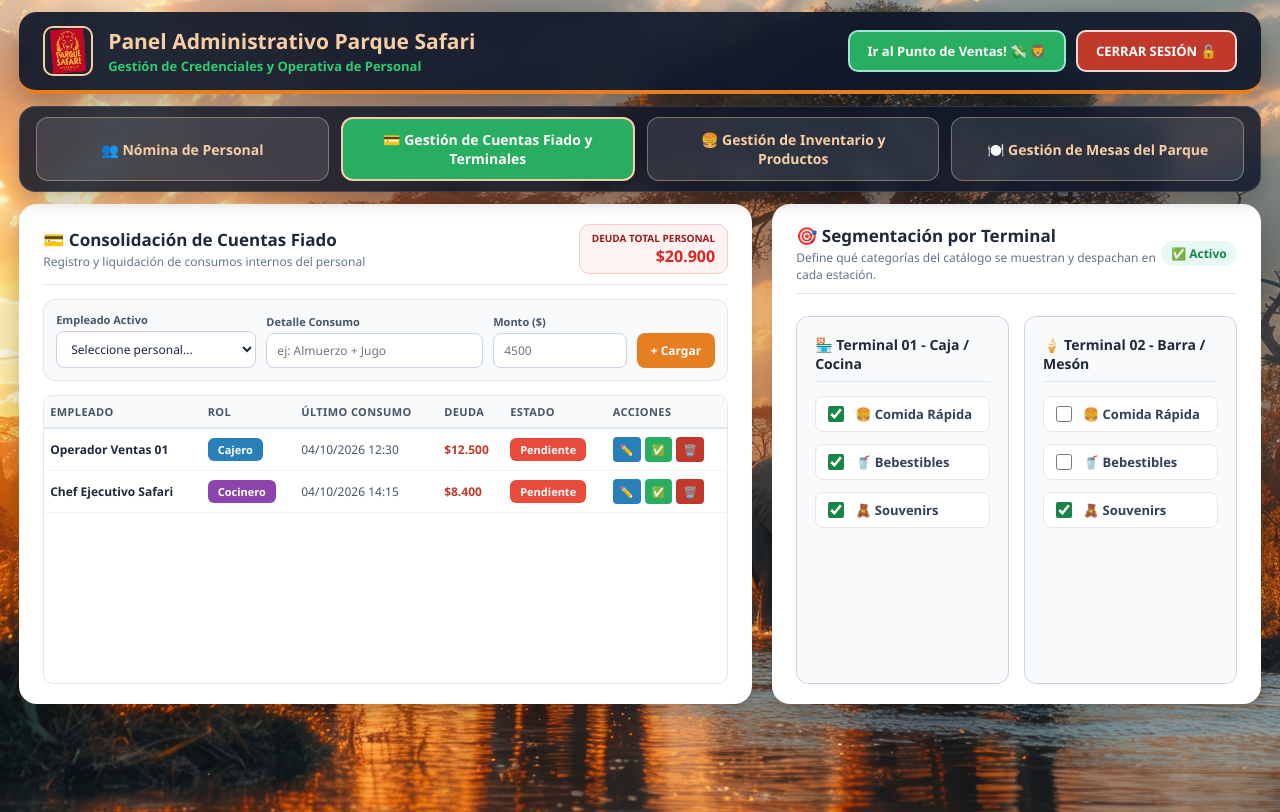
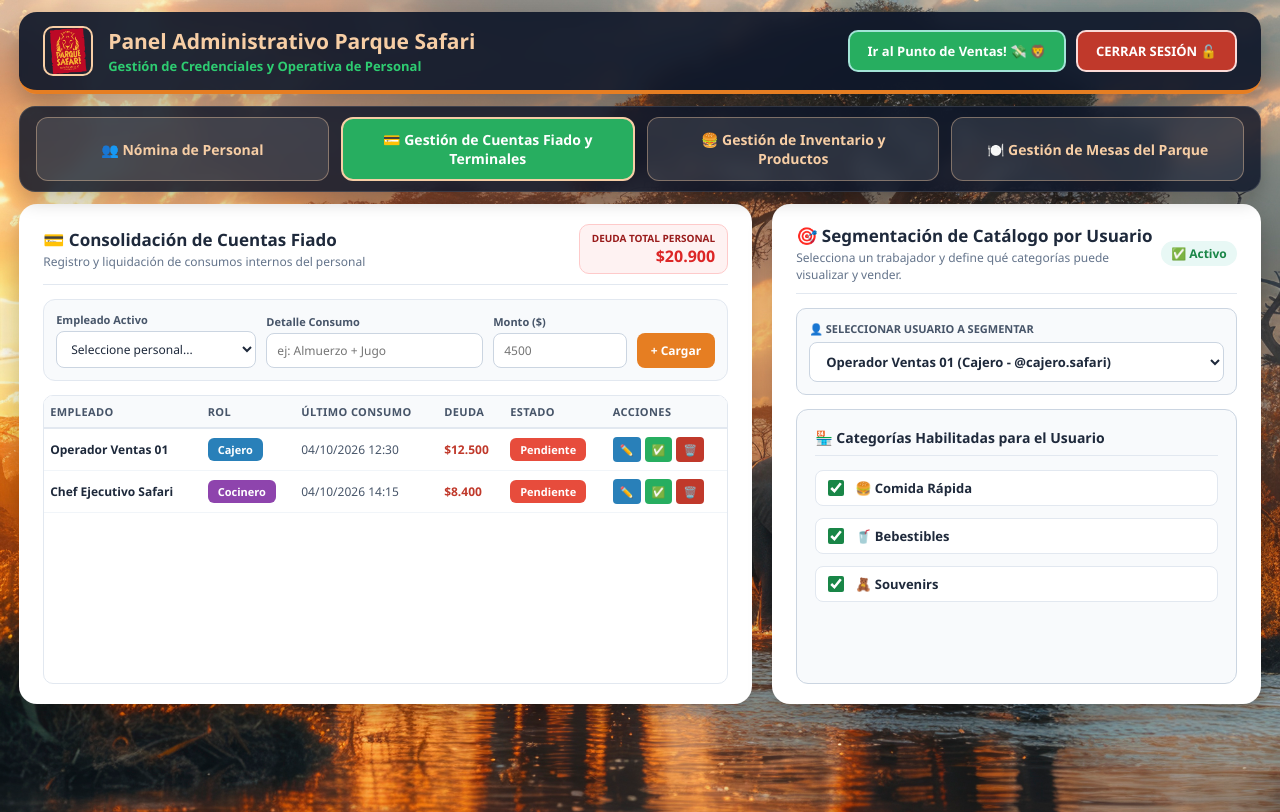
Before and after one commit to Felipee3001/proyecto-safari-pos, a Django app: page /admin-panel/ in a window 1280 px wide, after a click on "💳 Gestión de Cuentas Fiado y Terminales". Run offline with Django 5.2, Linux system fonts and the light colour scheme; data comes from the database, SQL or seed files in the repository; data that the repository does not hold is empty.

Commit message:
Actualiza Segmentación por Usuario y Edicion de Precios

```diff
--- a/Safari/templates/admin.html
+++ b/Safari/templates/admin.html
@@ -203,27 +203,31 @@
                 </div>
             </div>
 
-            <!-- TARJETA DERECHA: SEGMENTACIÓN POR TERMINAL -->
+            <!-- TARJETA DERECHA: SEGMENTACIÓN POR USUARIO -->
             <div class="card admin-section" style="margin: 0; display: flex; flex-direction: column; justify-content: flex-start; min-height: 500px; height: 500px;">
                 <div style="display: flex; justify-content: space-between; align-items: center; margin-bottom: 14px; border-bottom: 1px solid #E2E8F0; padding-bottom: 10px;">
                     <div>
-                        <h2 style="margin: 0; font-size: 17px; color: #1E293B;">🎯 Segmentación por Terminal</h2>
-                        <p style="margin: 2px 0 0 0; font-size: 12px; color: #64748B;">Define qué categorías del catálogo se muestran y despachan en cada estación.</p>
+                        <h2 style="margin: 0; font-size: 17px; color: #1E293B;">🎯 Segmentación de Catálogo por Usuario</h2>
+                        <p style="margin: 2px 0 0 0; font-size: 12px; color: #64748B;">Selecciona un trabajador y define qué categorías puede visualizar y vender.</p>
                     </div>
                     <span id="badge-segmentacion-estado" style="background: #E8F8F5; color: #198647; padding: 4px 10px; border-radius: 20px; font-size: 12px; font-weight: 800; white-space: nowrap;">
                         ✅ Activo
                     </span>
                 </div>
 
-                <div style="display: grid; grid-template-columns: 1fr 1fr; gap: 15px; margin-top: 8px; flex: 1;">
-                    <div class="terminal-card" style="background: #F8FAFC; padding: 18px; border-radius: 12px; border: 1px solid #CBD5E1; display: flex; flex-direction: column;">
-                        <h4 style="margin: 0 0 14px 0; font-size: 14px; color: #1E293B; border-bottom: 1px solid #E2E8F0; padding-bottom: 8px;">🏪 Terminal 01 - Caja / Cocina</h4>
-                        <div id="seg-terminal-caja" class="checkbox-group" style="display: flex; flex-direction: column; gap: 12px;"></div>
+                <!-- SELECTOR DE USUARIO -->
+                <div style="margin-bottom: 14px; background: #F8FAFC; padding: 12px; border-radius: 10px; border: 1px solid #CBD5E1;">
+                    <label for="seg-usuario-select" style="font-size: 11px; font-weight: 800; color: #475569; display: block; margin-bottom: 6px;">👤 SELECCIONAR USUARIO A SEGMENTAR</label>
+                    <select id="seg-usuario-select" class="form-control" onchange="renderSegmentacionDinamica()" style="font-size: 13px; font-weight: 700; cursor: pointer;">
+                        <option value="">-- Cargando usuarios... --</option>
+                    </select>
                 </div>
 
-                    <div class="terminal-card" style="background: #F8FAFC; padding: 18px; border-radius: 12px; border: 1px solid #CBD5E1; display: flex; flex-direction: column;">
-                        <h4 style="margin: 0 0 14px 0; font-size: 14px; color: #1E293B; border-bottom: 1px solid #E2E8F0; padding-bottom: 8px;">🍦 Terminal 02 - Barra / Mesón</h4>
-                        <div id="seg-terminal-barra" class="checkbox-group" style="display: flex; flex-direction: column; gap: 12px;"></div>
+                <!-- ÚNICA TARJETA DE CATEGORÍAS PERMITIDAS -->
+                <div style="flex: 1; display: flex; flex-direction: column;">
+                    <div class="terminal-card" style="background: #F8FAFC; padding: 18px; border-radius: 12px; border: 1px solid #CBD5E1; display: flex; flex-direction: column; flex: 1;">
+                        <h4 style="margin: 0 0 14px 0; font-size: 14px; color: #1E293B; border-bottom: 1px solid #E2E8F0; padding-bottom: 8px;">🏪 Categorías Habilitadas para el Usuario</h4>
+                        <div id="seg-terminal-caja" class="checkbox-group" style="display: flex; flex-direction: column; gap: 12px;"></div>
                     </div>
                 </div>
             </div>
@@ -1046,10 +1050,35 @@
         }
 
         function renderSegmentacionDinamica() {
+            var selectUser = document.getElementById('seg-usuario-select');
             var contCaja = document.getElementById('seg-terminal-caja');
-            var contBarra = document.getElementById('seg-terminal-barra');
-            if (!contCaja || !contBarra) return;
+            if (!selectUser || !contCaja) return;
 
+            // 1. Llenar el selector con empleados activos (excluyendo Administradores si deseas)
+            var valorPrevio = selectUser.value;
+            selectUser.innerHTML = '';
+            var operativos = empleados.filter(function(e) { return e.activo && e.rol !== 'Administrador'; });
+
+            if (operativos.length === 0) {
+                selectUser.innerHTML = '<option value="">No hay empleados operativos activos</option>';
+                contCaja.innerHTML = '<p style="color:#64748B; font-size:13px;">Crea o habilita un usuario primero.</p>';
+                return;
+            }
+
+            operativos.forEach(function(emp) {
+                var opt = document.createElement('option');
+                opt.value = emp.user; // Usamos el username como identificador único
+                opt.textContent = emp.nombre + ' (' + emp.rol + ' - @' + emp.user + ')';
+                selectUser.appendChild(opt);
+            });
+
+            if (valorPrevio && operativos.some(function(e) { return e.user === valorPrevio; })) {
+                selectUser.value = valorPrevio;
+            }
+
+            var usuarioSeleccionado = selectUser.value;
+
+            // 2. Obtener categorías únicas (Comida Rápida, Bebestibles, Souvenirs)
             var etiquetasMap = {
                 'comidarapida': '🍔 Comida Rápida',
                 'bebestibles': '🥤 Bebestibles',
@@ -1067,37 +1096,32 @@
                 return (idxA === -1 ? 99 : idxA) - (idxB === -1 ? 99 : idxB);
             });
 
-            var configActual = window.segmentacionTerminales || {
-                caja: ['comidarapida', 'bebestibles', 'souvenirs'],
-                barra: ['souvenirs']
-            };
+            // 3. Leer permisos guardados para ese usuario específico (por defecto todas activas)
+            var mapaUsuarios = (window.segmentacionTerminales && window.segmentacionTerminales.usuarios) || {};
+            var permitidasUsuario = mapaUsuarios[usuarioSeleccionado] || catsUnicas;
 
             contCaja.innerHTML = '';
-            contBarra.innerHTML = '';
-
             catsUnicas.forEach(function(catId) {
                 var labelTexto = etiquetasMap[catId] || ('📦 ' + catId.toUpperCase());
-
-                [
-                    { contenedor: contCaja, lista: configActual.caja || [] },
-                    { contenedor: contBarra, lista: configActual.barra || [] }
-                ].forEach(function(dest) {
                 var lbl = document.createElement('label');
+                lbl.style.cssText = 'display:flex; align-items:center; gap:8px; cursor:pointer; font-size:13px; font-weight:700; color:#1E293B;';
                 var chk = document.createElement('input');
                 chk.type = 'checkbox';
                 chk.value = catId;
-                    chk.checked = dest.lista.includes(catId);
+                chk.checked = permitidasUsuario.includes(catId);
                 chk.onchange = guardarSegmentacion;
                 lbl.appendChild(chk);
                 lbl.appendChild(document.createTextNode(labelTexto));
-                    dest.contenedor.appendChild(lbl);
-                });
+                contCaja.appendChild(lbl);
             });
         }
 
         async function guardarSegmentacion() {
+            var selectUser = document.getElementById('seg-usuario-select');
+            var usuarioSeleccionado = selectUser ? selectUser.value : '';
+            if (!usuarioSeleccionado) return;
+
             var checksCaja = Array.from(document.querySelectorAll('#seg-terminal-caja input[type="checkbox"]:checked')).map(function(c) { return c.value; });
-            var checksBarra = Array.from(document.querySelectorAll('#seg-terminal-barra input[type="checkbox"]:checked')).map(function(c) { return c.value; });
             var badge = document.getElementById('badge-segmentacion-estado');
 
             if (badge) {
@@ -1106,11 +1130,18 @@
                 badge.style.color = '#D35400';
             }
 
-            var data = await apiAdminPost('/api/segmentacion/', { caja: checksCaja, barra: checksBarra }, "❌ Error al guardar segmentación en MySQL.");
+            var data = await apiAdminPost('/api/segmentacion/', {
+                usuario: usuarioSeleccionado,
+                categorias: checksCaja
+            }, "❌ Error al guardar segmentación en MySQL.");
+
             if (data) {
-                window.segmentacionTerminales = { caja: data.caja, barra: data.barra };
+                if (!window.segmentacionTerminales) window.segmentacionTerminales = {};
+                if (!window.segmentacionTerminales.usuarios) window.segmentacionTerminales.usuarios = {};
+                window.segmentacionTerminales.usuarios[usuarioSeleccionado] = checksCaja;
+
                 if (badge) {
-                    badge.innerText = '💾 Guardado en MySQL';
+                    badge.innerText = '💾 Guardado';
                     badge.style.background = '#E8F8F5';
                     badge.style.color = '#198647';
                     setTimeout(function() { badge.innerText = '✅ Activo'; }, 1800);
--- a/Safari/views.py
+++ b/Safari/views.py
@@ -201,6 +201,7 @@ def api_estado_general(request):
     """Retorna productos, mesas sincronizadas, comandas KDS (Cocina 4 cols / Barra 2 cols) y mesero (2 cols)."""
     try:
         from django.db.models import Q
+        from .models import SegmentacionTerminal
 
         mesas = list(
             Mesa.objects.all().values('id', 'numero')
@@ -209,6 +210,15 @@ def api_estado_general(request):
         productos_qs = Producto.objects.filter(
             activo=True
         ).select_related('categoria')
+
+        # 🎯 FILTRO POR SEGMENTACIÓN DE USUARIO (Configurado en Admin)
+        if request.user.is_authenticated:
+            seg_usuario = SegmentacionTerminal.objects.filter(
+                terminal=f"USER_{request.user.username}"
+            ).first()
+            if seg_usuario:
+                cats_permitidas = [c.strip().lower() for c in seg_usuario.categorias.split(',') if c.strip()]
+                productos_qs = productos_qs.filter(categoria__codigo__in=cats_permitidas)
 
         productos = []
         for p in productos_qs:
@@ -862,9 +872,16 @@ def api_admin_datos(request):
     from .models import Empleado, Producto, Mesa, CuentaFiado, SegmentacionTerminal, CajaSesion
 
     try:
-        # 1. Consultamos las sesiones con estado 'ABIERTA' en CajaSesion y las cruzamos por username
-        sesiones_abiertas = CajaSesion.objects.select_related('cajero').filter(estado='ABIERTA')
-        usuarios_en_turno = set(s.cajero.username for s in sesiones_abiertas if s.cajero)
+        # 1. Consultamos las sesiones abiertas o pausadas en CajaSesion y las cruzamos por username
+        sesiones_activas = CajaSesion.objects.select_related('cajero').filter(estado__in=['ABIERTA', 'PAUSADA'])
+        estado_turnos = {}
+        for s in sesiones_activas:
+            if s.cajero:
+                esta_pausada = (s.estado == 'PAUSADA')
+                estado_turnos[s.cajero.username] = {
+                    'en_turno': not esta_pausada,
+                    'en_pausa': esta_pausada
+                }
 
         empleados = list(
             Empleado.objects.all().order_by('id').values(
@@ -879,9 +896,9 @@ def api_admin_datos(request):
         )
         for e in empleados:
             e['pass'] = e.pop('pass_plain')
-            esta_en_turno = (e['user'] in usuarios_en_turno)
-            e['en_turno'] = esta_en_turno
-            e['en_pausa'] = False
+            info_turno = estado_turnos.get(e['user'], {'en_turno': False, 'en_pausa': False})
+            e['en_turno'] = info_turno['en_turno']
+            e['en_pausa'] = info_turno['en_pausa']
 
         productos_qs = Producto.objects.select_related('categoria').filter(activo=True).order_by('id')
         productos = []
@@ -913,17 +930,15 @@ def api_admin_datos(request):
                 'deuda': f.deuda
             })
 
-        caja_seg, _ = SegmentacionTerminal.objects.get_or_create(
-            terminal='CAJA',
-            defaults={'categorias': 'comidarapida,bebestibles,souvenirs'}
-        )
-        barra_seg, _ = SegmentacionTerminal.objects.get_or_create(
-            terminal='BARRA',
-            defaults={'categorias': 'souvenirs'}
-        )
+        # 2. Cargar segmentación individual por usuario (USER_<username>)
+        registros_seg = SegmentacionTerminal.objects.filter(terminal__startswith='USER_')
+        usuarios_seg_map = {}
+        for r in registros_seg:
+            uname = r.terminal.replace('USER_', '', 1)
+            usuarios_seg_map[uname] = [c for c in r.categorias.split(',') if c]
+
         segmentacion_data = {
-            'caja': [c for c in caja_seg.categorias.split(',') if c],
-            'barra': [c for c in barra_seg.categorias.split(',') if c]
+            'usuarios': usuarios_seg_map
         }
 
         return JsonResponse({
@@ -938,6 +953,7 @@ def api_admin_datos(request):
         })
     except Exception as e:
         return JsonResponse({'status': 'error', 'message': str(e)}, status=500)
+
 
 # ========================================================
 # 👥 API: CREAR, MODIFICAR, HABILITAR Y VISIBILIDAD EN LOGIN
@@ -1718,43 +1734,45 @@ def pausar_caja_api(request):
         return JsonResponse({'status': 'error', 'message': str(e)}, status=500)
 
 # ========================================================
-# 🎯 API: SEGMENTACIÓN POR TERMINAL (GUARDADO EN MYSQL)
+# 🎯 API: SEGMENTACIÓN POR USUARIO (GUARDADO EN MYSQL)
 # ========================================================
 @csrf_exempt
 def api_segmentacion_terminal(request):
     from .models import SegmentacionTerminal
 
-    caja_obj, _ = SegmentacionTerminal.objects.get_or_create(
-        terminal='CAJA',
-        defaults={'categorias': 'comidarapida,bebestibles,souvenirs'}
-    )
-    barra_obj, _ = SegmentacionTerminal.objects.get_or_create(
-        terminal='BARRA',
-        defaults={'categorias': 'souvenirs'}
-    )
-
     if request.method == 'POST':
         try:
             data = json.loads(request.body)
-            cats_caja = data.get('caja', [])
-            cats_barra = data.get('barra', [])
-
-            caja_obj.categorias = ','.join([str(c).strip().lower() for c in cats_caja])
-            caja_obj.save()
-
-            barra_obj.categorias = ','.join([str(c).strip().lower() for c in cats_barra])
-            barra_obj.save()
+            usuario = str(data.get('usuario', '')).strip()
+            cats = data.get('categorias', [])
+
+            if not usuario:
+                return JsonResponse({'status': 'error', 'message': 'Debe seleccionar un usuario.'}, status=400)
+
+            clave_terminal = f"USER_{usuario}"
+            obj, _ = SegmentacionTerminal.objects.get_or_create(
+                terminal=clave_terminal,
+                defaults={'categorias': 'comidarapida,bebestibles,souvenirs'}
+            )
+            obj.categorias = ','.join([str(c).strip().lower() for c in cats])
+            obj.save()
 
             return JsonResponse({
                 'status': 'success',
-                'caja': [c for c in caja_obj.categorias.split(',') if c],
-                'barra': [c for c in barra_obj.categorias.split(',') if c]
+                'usuario': usuario,
+                'categorias': [c for c in obj.categorias.split(',') if c]
             })
         except Exception as e:
             return JsonResponse({'status': 'error', 'message': str(e)}, status=500)
 
+    # Si es GET, devolvemos el diccionario completo de todos los usuarios configurados
+    registros = SegmentacionTerminal.objects.filter(terminal__startswith='USER_')
+    usuarios_map = {}
+    for r in registros:
+        uname = r.terminal.replace('USER_', '', 1)
+        usuarios_map[uname] = [c for c in r.categorias.split(',') if c]
+
     return JsonResponse({
         'status': 'success',
-        'caja': [c for c in caja_obj.categorias.split(',') if c],
-        'barra': [c for c in barra_obj.categorias.split(',') if c]
+        'usuarios': usuarios_map
     })
```
Also changed, not shown: Safari/templates/mesero.html (+47 -4 lines). Lines whose indentation alone changed are shown as unchanged.
